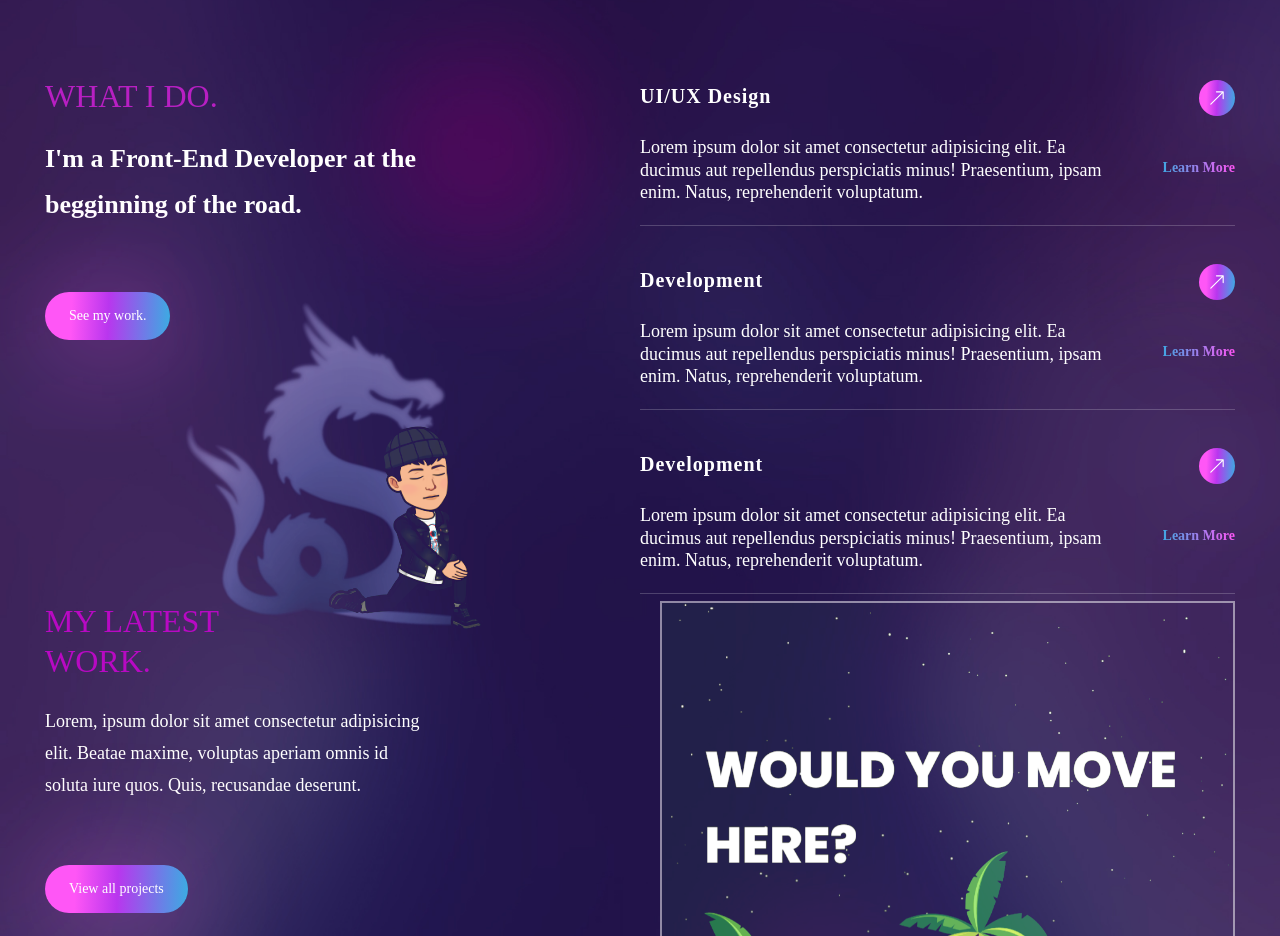
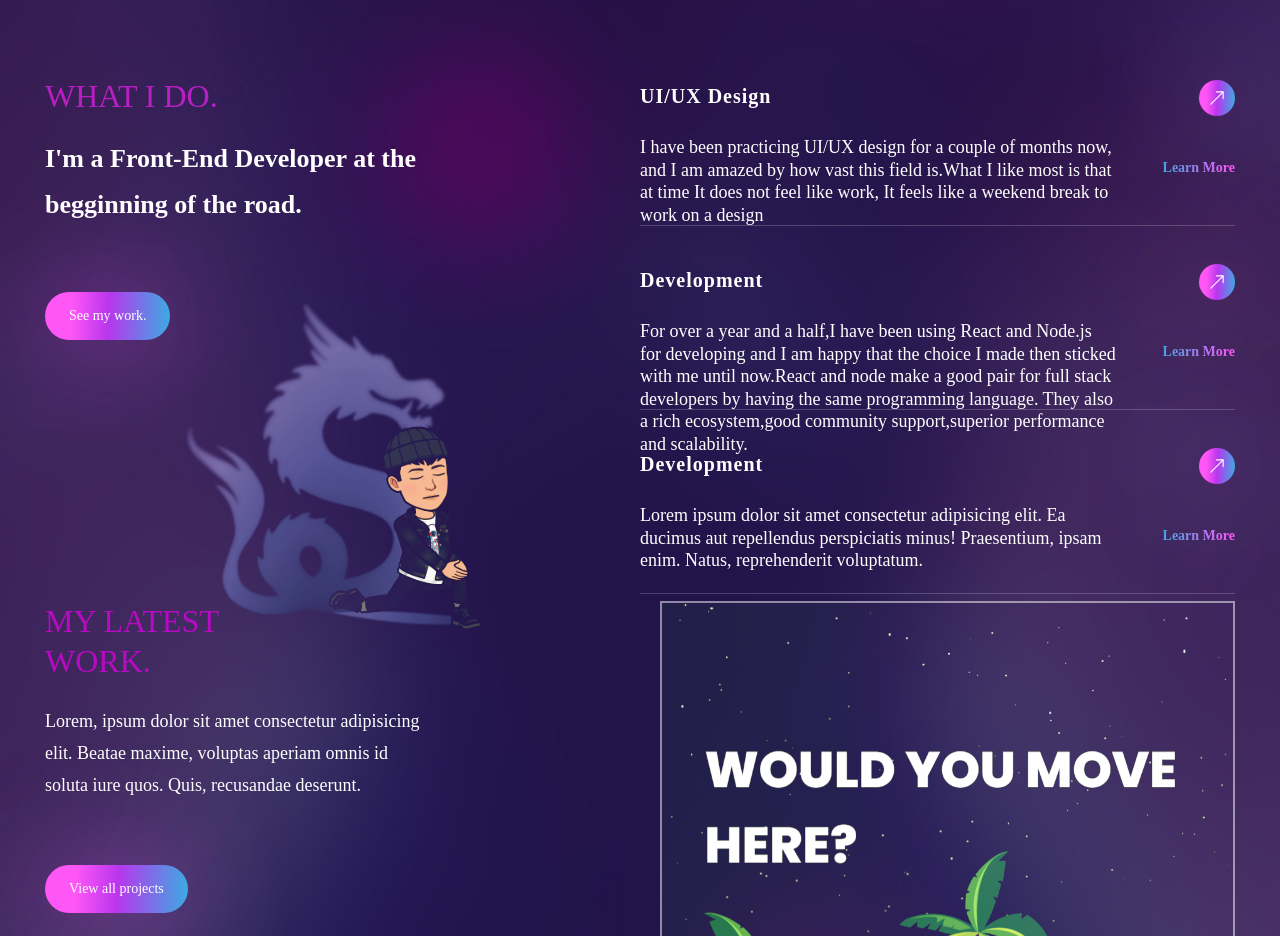
Before and after one commit to Darkhider23/web-portofolio, a React (Create React App) app: page / in a window 1280 px wide. Shown: the part 1580-2516 px from the top of the page. Built offline with nearby package versions, Linux system fonts and the light colour scheme.

Commit message:
updated services

```diff
--- a/src/components/Services.js
+++ b/src/components/Services.js
@@ -5,12 +5,12 @@ import { fadeIn } from "../variants";
 const services = [
     {
         name: 'UI/UX Design',
-        description: 'Lorem ipsum dolor sit amet consectetur adipisicing elit. Ea ducimus aut repellendus perspiciatis minus! Praesentium, ipsam enim. Natus, reprehenderit voluptatum.',
+        description: 'I have been practicing UI/UX design for a couple of months now, and I am amazed by how vast this field is.What I like most is that at time It does not feel like work, It feels like a weekend break to work on a design',
         link: 'Learn More'
     },
     {
         name: 'Development',
-        description: 'Lorem ipsum dolor sit amet consectetur adipisicing elit. Ea ducimus aut repellendus perspiciatis minus! Praesentium, ipsam enim. Natus, reprehenderit voluptatum.',
+        description: 'For over a year and a half,I have been using React and Node.js for developing and I am happy that the choice I made then sticked with me until now.React and node make a good pair for full stack developers by having the same programming language. They also a rich ecosystem,good community support,superior performance and scalability.',
         link: 'Learn More'
     },
     {
```
